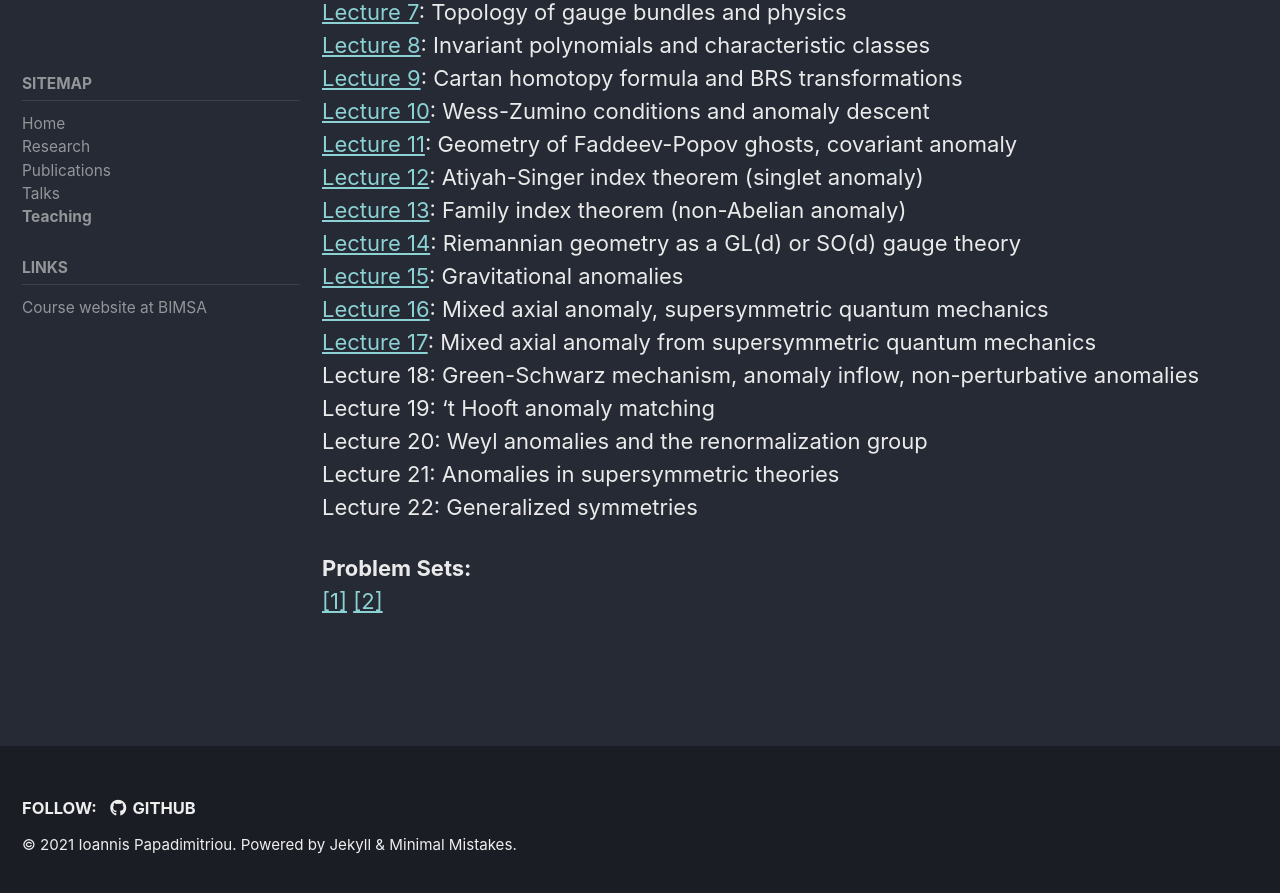
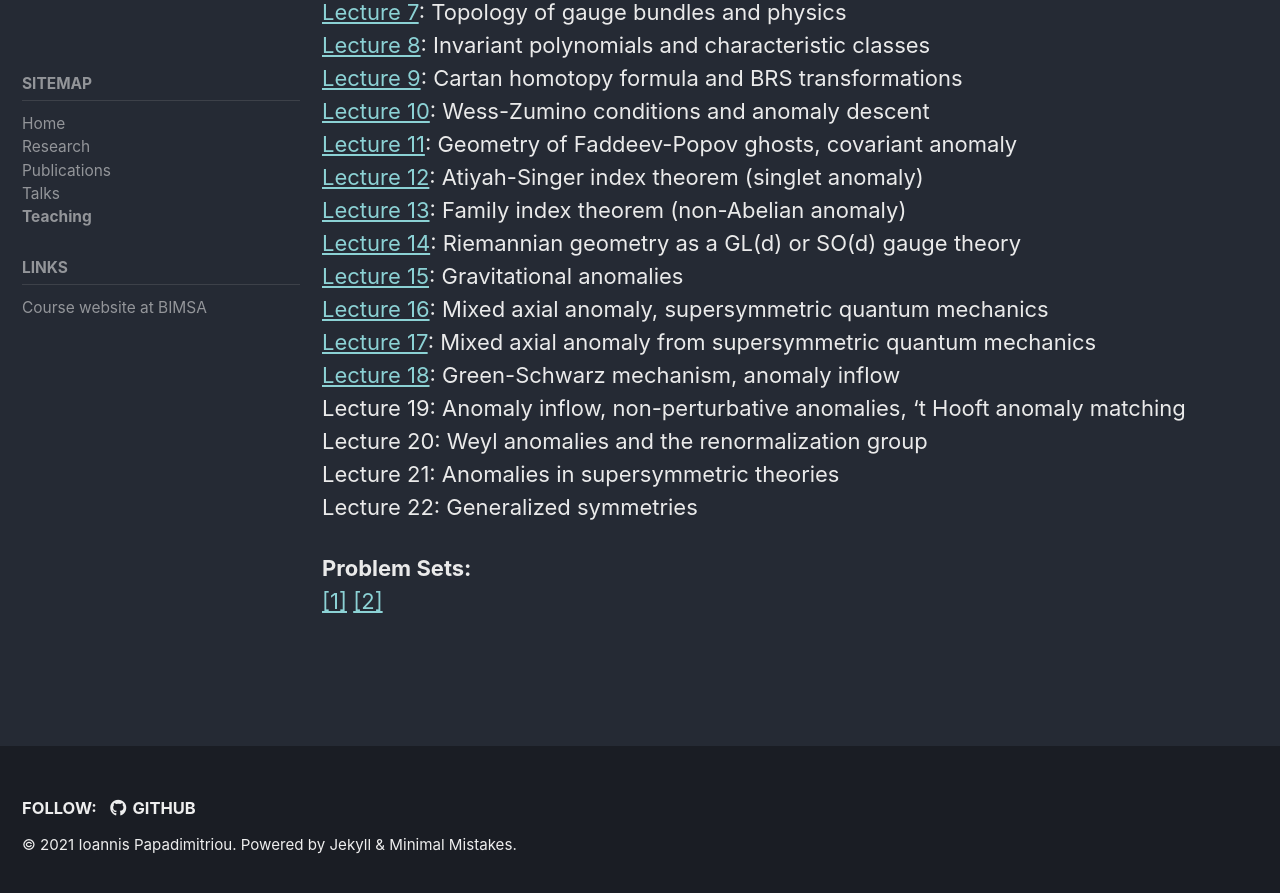
Before and after one commit to ipapadimitriou/ipapadimitriou.github.io, a Jekyll site: the page built from _pages/teaching.md, in a window 1280 px wide and 900 px high, scrolled down 1605 px. Shown: the top 893 px of the window. Built offline with Jekyll 4.4.1, drawn with Linux system fonts in a browser that asks for light colours; cached includes are drawn as plain includes.

Commit message:
Uploaded Lecture 18 of QFT Anomalies course

```diff
--- a/_pages/teaching.md
+++ b/_pages/teaching.md
@@ -74,8 +74,8 @@ c) Lie algebras and groups<br>
 [Lecture 15](./attachments/teaching/QFT Anomalies and Applications 2021/lecture notes/QFT Anomalies - Lecture 15.pdf): Gravitational anomalies<br>
 [Lecture 16](./attachments/teaching/QFT Anomalies and Applications 2021/lecture notes/QFT Anomalies - Lecture 16.pdf): Mixed axial anomaly, supersymmetric quantum mechanics<br>
 [Lecture 17](./attachments/teaching/QFT Anomalies and Applications 2021/lecture notes/QFT Anomalies - Lecture 17.pdf): Mixed axial anomaly from supersymmetric quantum mechanics<br>
-Lecture 18: Green-Schwarz mechanism, anomaly inflow, non-perturbative anomalies<br>
-Lecture 19: 't Hooft anomaly matching<br>
+[Lecture 18](./attachments/teaching/QFT Anomalies and Applications 2021/lecture notes/QFT Anomalies - Lecture 18.pdf): Green-Schwarz mechanism, anomaly inflow<br>
+Lecture 19: Anomaly inflow, non-perturbative anomalies, 't Hooft anomaly matching<br>
 Lecture 20: Weyl anomalies and the renormalization group<br>
 Lecture 21: Anomalies in supersymmetric theories<br>
 Lecture 22: Generalized symmetries<br>
```
Also changed, not shown: 1 other file.
